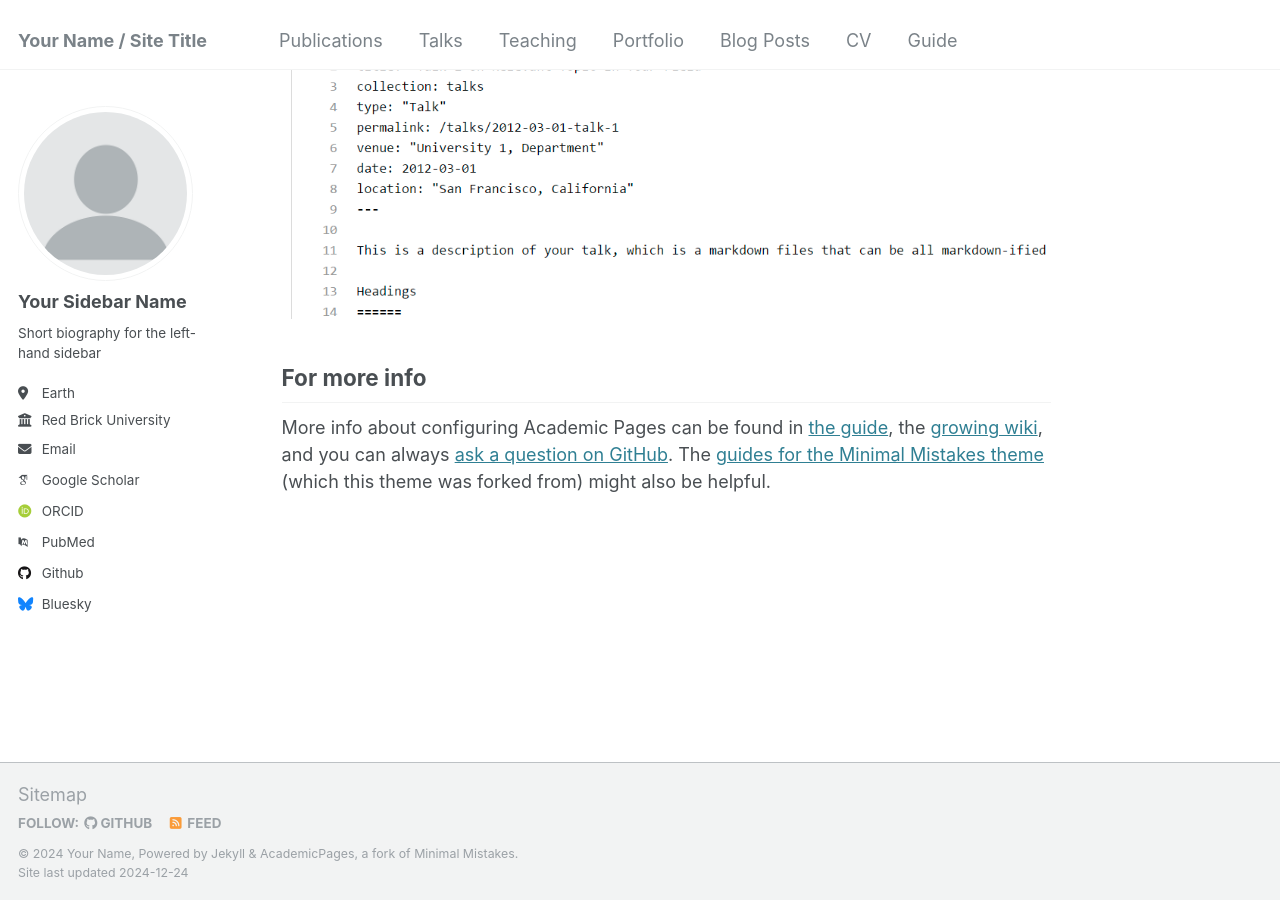
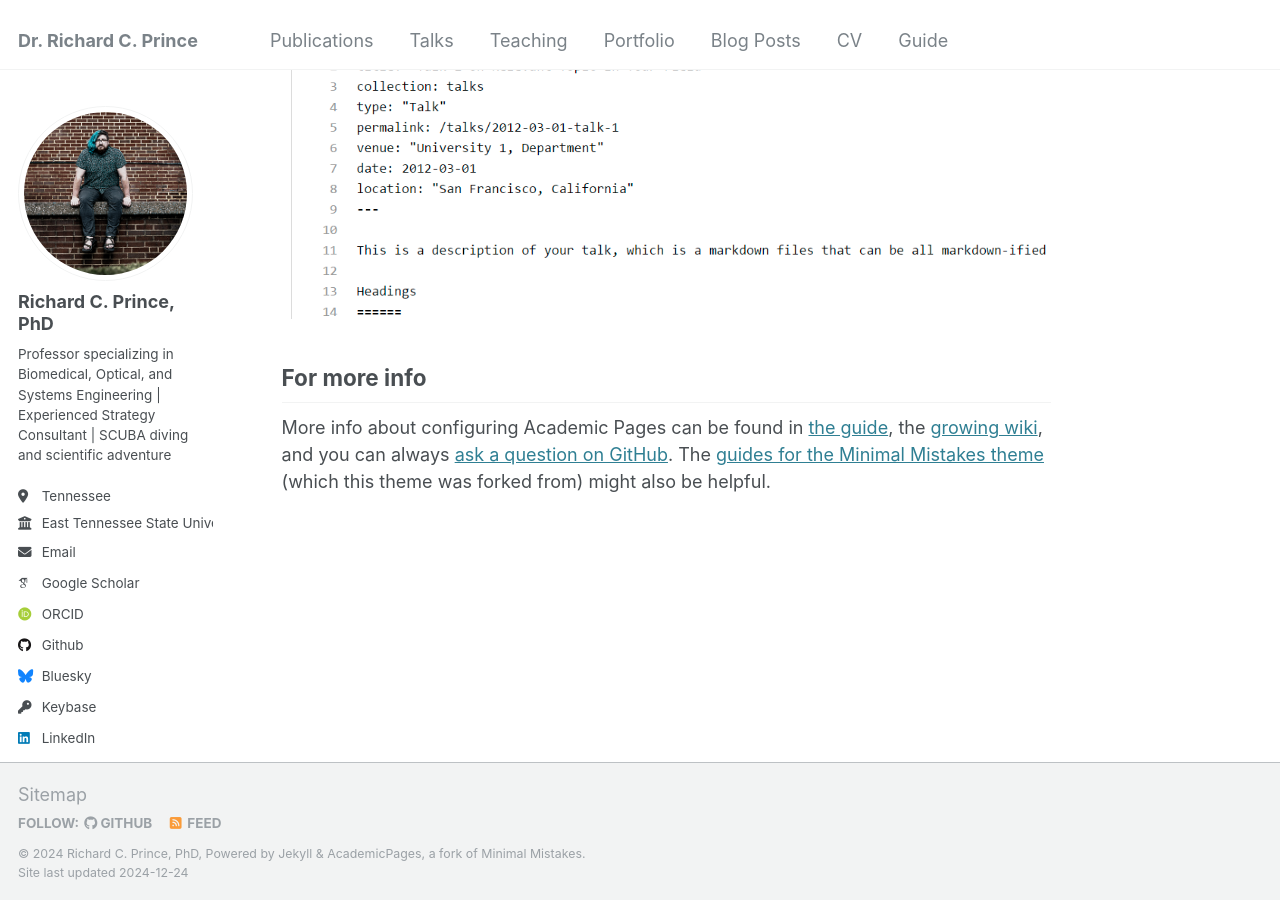
Before and after one commit to RCPhysics/rcphysics.github.io, a Jekyll site: the page built from _pages/about.md, in a window 1280 px wide and 900 px high, scrolled down 2643 px. Built offline with Jekyll 4.4.1, drawn with Linux system fonts in a browser that asks for light colours; some web fonts are replaced.

Commit message:
Updated Sidebar

```diff
--- a/_config.yml
+++ b/_config.yml
@@ -8,13 +8,13 @@
 
 # Basic Site Settings
 locale                   : "en-US"
-title                    : "Your Name / Site Title"
+title                    : "Dr. Richard C. Prince"
 title_separator          : "-"
-name                     : &name "Your Name"
+name                     : &name "Richard C. Prince, PhD"
 description              : &description "personal description"
-url                      : https://academicpages.github.io # the base hostname & protocol for your site e.g. "https://[your GitHub username].github.io"
+url                      : https://www.rcphysics.com # the base hostname & protocol for your site e.g. "https://[your GitHub username].github.io"
 baseurl                  : "" # the subpath of your site, e.g. "/blog"
-repository               : "academicpages/academicpages.github.io"
+repository               : "rcphysics/rcphysics.github.io"
 
 # Site Author - The following control what appear as part of the author content on the side bar.
 #               If a field is blank the icon and link will not appear, otherwise it will be shown.
@@ -22,57 +22,57 @@ repository               : "academicpages/academicpages.github.io"
 author:
   # Biographic information
   avatar           : "profile.png"
-  name             : "Your Sidebar Name"
+  name             : "Richard C. Prince, PhD"
   pronouns         : # example: "she/her"
-  bio              : "Short biography for the left-hand sidebar"
-  location         : "Earth"
-  employer         : "Red Brick University"
-  uri              : # URL
-  email            : "none@example.org"
+  bio              : "Professor specializing in Biomedical, Optical, and Systems Engineering | Experienced Strategy Consultant | SCUBA diving and scientific adventure"
+  location         : "Tennessee"
+  employer         : "East Tennessee State University"
+  uri              : # wwww.rcphysics.com
+  email            : "princerc@etsu.edu"
 
   # Academic websites
-  arxiv            : # URL - Update with the correct link to your profile
-  googlescholar    : "https://scholar.google.com/citations?user=PS_CX0AAAAAJ"
-  impactstory      : # URL
-  orcid            : "http://orcid.org/yourorcidurl"
-  semantic         : # URL
-  pubmed           : "https://www.ncbi.nlm.nih.gov/pubmed/?term=john+snow"
-  researchgate     : # URL
-  scopus           : # URL
+  #arxiv            : # URL - Update with the correct link to your profile
+  googlescholar    : "https://scholar.google.com/citations?hl=en&user=Ga3puIIAAAAJ"
+  #impactstory      : # URL
+  orcid            : "https://orcid.org/0000-0003-1199-9465"
+  #semantic         : # URL
+  #pubmed           : "https://www.ncbi.nlm.nih.gov/pubmed/?term=john+snow"
+  #researchgate     : # URL
+  #scopus           : # URL
 
   # Repositories and software development
-  bitbucket        : # Username - Update with your username on the site
-  codepen          : # Username
-  dribbble         : # Username
-  github           : "academicpages"
-  kaggle           : # Username
-  stackoverflow    : # User number or user number and name (i.e., use "1" or "1/jeff-atwood")
+  #bitbucket        : # Username - Update with your username on the site
+  #codepen          : # Username
+  #dribbble         : # Username
+  github           : "rcphysics"
+  #kaggle           : # Username
+  #stackoverflow    : # User number or user number and name (i.e., use "1" or "1/jeff-atwood")
 
   # Social media
   bluesky          : "bsky.app" # Replace this with you Bluesky username
-  facebook         : # Username
-  flickr           : # Username
-  foursquare       : # Username
-  goodreads        : # Username
-  google_plus      : # Username
-  keybase          : # Username
-  instagram        : # Username
-  lastfm           : # Username
-  linkedin         : # Username
-  mastodon         : # URL
-  medium           : # URL
-  pinterest        : # Username
-  soundcloud       : # Username
-  steam            : # Username
-  telegram         : # URL
-  tumblr           : # Username
-  twitter          : # Username for X / Twitter
-  vine             : # Username
-  weibo            : # Username
-  wikipedia        : # Username
-  xing             : # Username
-  youtube          : # Username
-  zhihu            : # Username
+  #facebook         : # Username
+  #flickr           : # Username
+  #foursquare       : # Username
+  #goodreads        : # Username
+  #google_plus      : # Username
+  keybase           : "RCPhysics" #Username
+  #instagram        : # Username
+  #lastfm           : # Username
+  linkedin         : "RCPhysics" # Username
+  mastodon         : "https://fediscience.org/@rcphysics"
+  #medium           : # URL
+  #pinterest        : # Username
+  #soundcloud       : # Username
+  #steam            : # Username
+  #telegram         : # URL
+  #tumblr           : # Username
+  #twitter          : # Username for X / Twitter
+  #vine             : # Username
+  #weibo            : # Username
+  #wikipedia        : # Username
+  #xing             : # Username
+  #youtube          : # Username
+  #zhihu            : # Username
 
 # Publication Category - The following the list of publication categories and their headings
 publication_category:
```
Also changed, not shown: images/profile.png, 2 other files.
